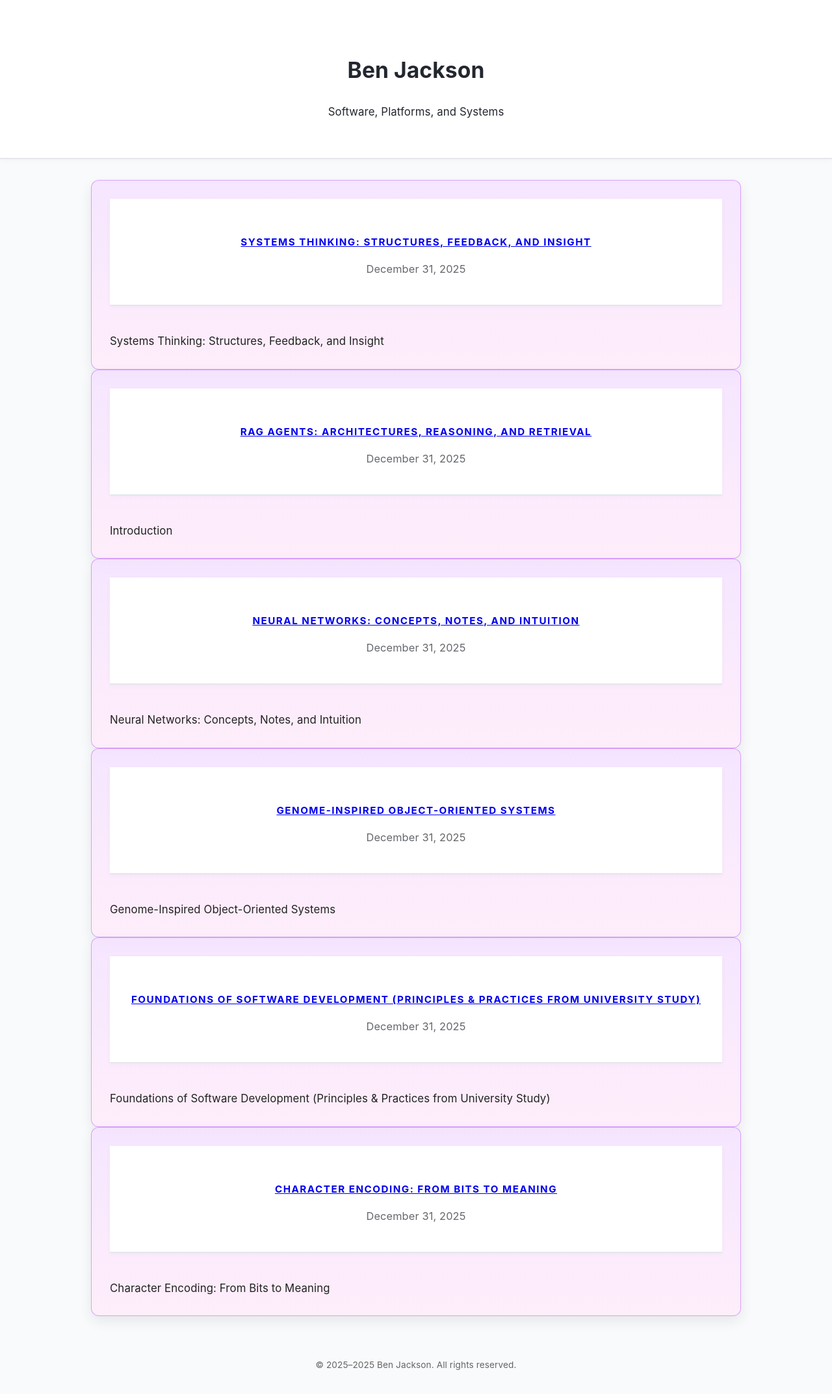
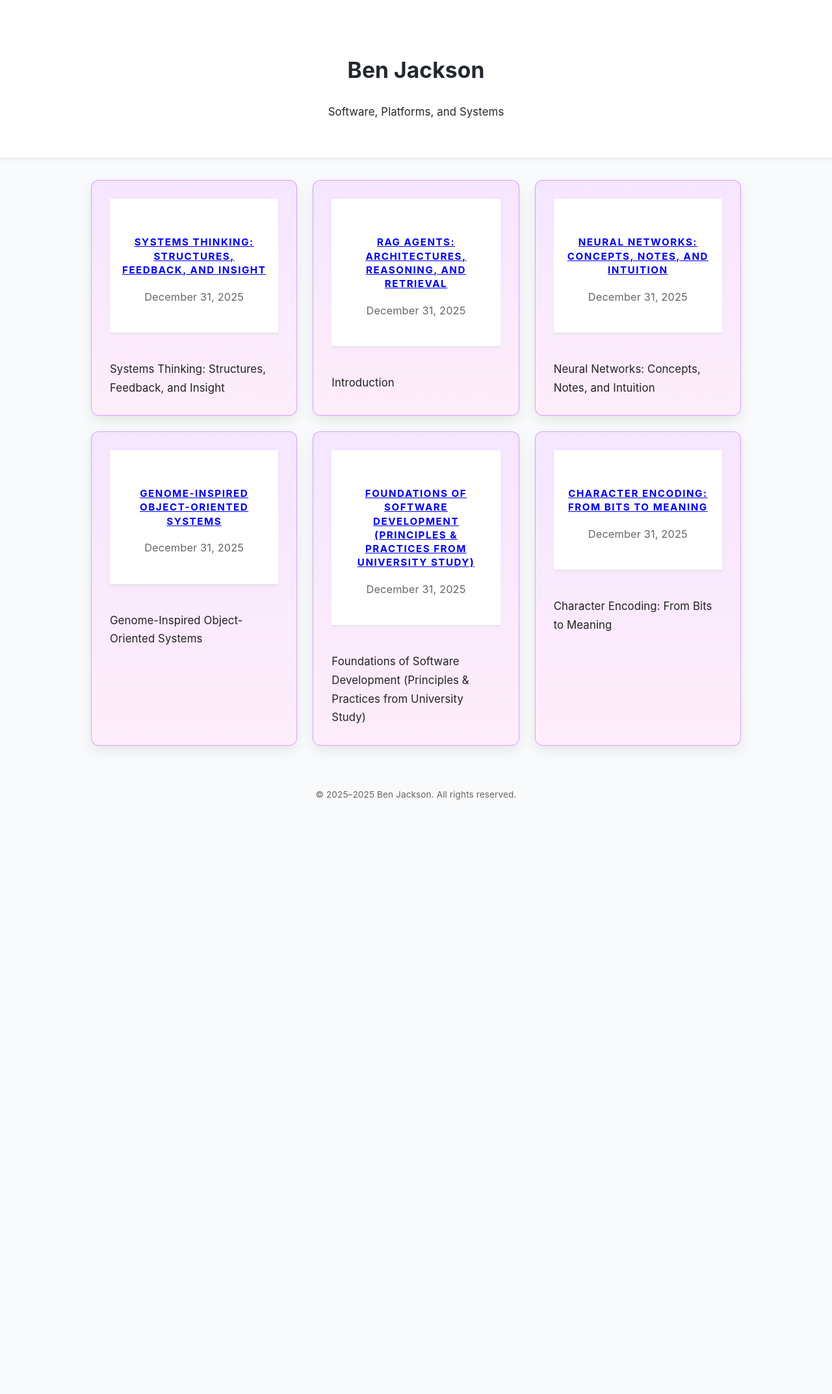
Before and after one commit to benjacksondev/my-blog, a Jekyll site: the page built from index.md, in a window 1280 px wide. Shown: the whole page at 65% size. Built offline with Jekyll 4.4.1, drawn with Linux system fonts in a browser that asks for light colours; after the commit the page ends 1267 px from its top, so only the background shows below that.

Commit message:
update blog grid for home

```diff
--- a/_layouts/home.html
+++ b/_layouts/home.html
@@ -12,7 +12,8 @@
     <p class="site-subtitle">Software, Platforms, and Systems</p>
   </header>
 
-  <main class="posts-container">
+  <main>
+    <div class="blog-grid">
     {% for post in site.posts %}
       <article class="blog-post">
         <header class="post-header">
```
